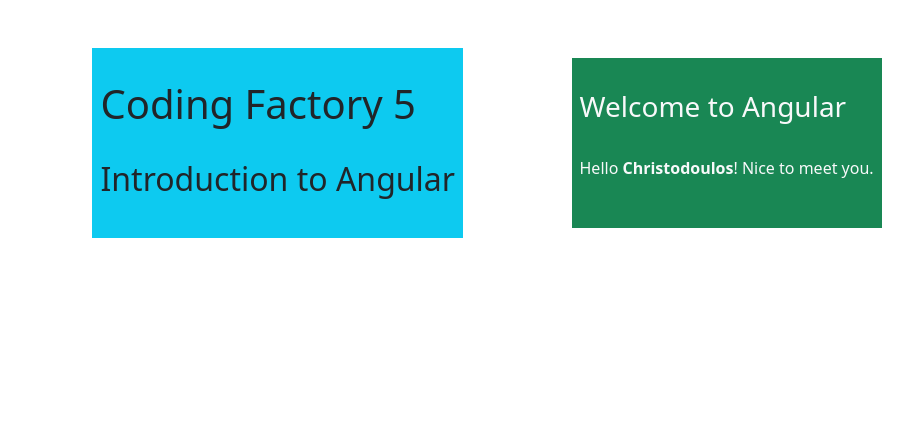
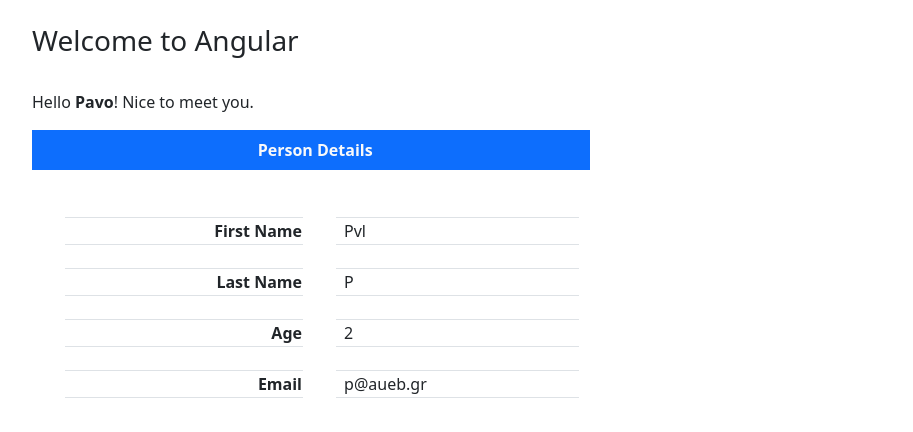
Before and after one commit to pav1op/angular-introduction, an Angular app: page / in a window 1280 px wide. Shown: the top 432 px of the page, without its empty margins (50-963 px from the left). Built offline with nearby package versions, Linux system fonts and the light colour scheme.

Commit message:
one way binding

```diff
--- a/src/app/app.component.html
+++ b/src/app/app.component.html
@@ -1,12 +1,26 @@
-<div class="container mt-4">
-    <div class="d-flex gap-5 align-items-center">
-      <div class="bg-info p-2">
-        <h1>Coding Factory 5</h1>
-        <h2>Introduction to Angular</h2>
-      </div>
-      <div class="bg-success p-2 text-light">
+<div class="container">
         <h3>Welcome to Angular</h3>
-        <p>Hello <strong>Christodoulos</strong>! Nice to meet you.</p>
-      </div>
-    </div>
+        <p>Hello <strong>{{ name }}</strong>! Nice to meet you.</p>
+
+  <table class="table table-bordered w-50">
+      <caption class="caption-top fw-bold bg-primary text-light text-center">
+        Person Details
+      </caption>
+      <tr>
+        <td class="fw-semibold text-end">First Name</td>
+        <td class="ps-2">{{ person.givenName }}</td>
+      </tr>
+      <tr>
+        <td class="fw-semibold text-end">Last Name</td>
+        <td class="ps-2">{{ person.surName }}</td>
+      </tr>
+      <tr>
+        <td class="fw-semibold text-end">Age</td>
+        <td class="ps-2">{{ person.age }}</td>
+      </tr>
+      <tr>
+        <td class="fw-semibold text-end">Email</td>
+        <td class="ps-2">{{ person.email }}</td>
+      </tr>
+    </table>
   </div>
--- a/src/app/app.component.ts
+++ b/src/app/app.component.ts
@@ -8,5 +8,12 @@ import { Component } from '@angular/core';
   styleUrl: './app.component.css'
 })
 export class AppComponent {
-  title = 'angular-introduction';
+  name = 'Pavo';
+
+  person ={
+    givenName: 'Pvl',
+    surName: 'P',
+    age: 2,
+    email: 'p@aueb.gr'
+  }
 }
```
Also changed, not shown: 1 other file (tests, documents, lock files or other folders).
